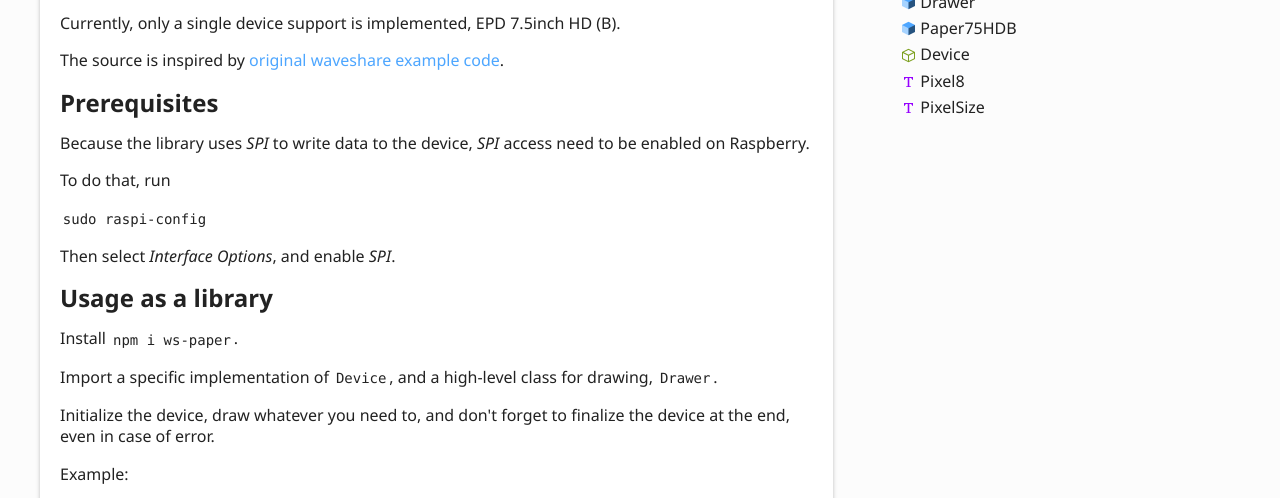
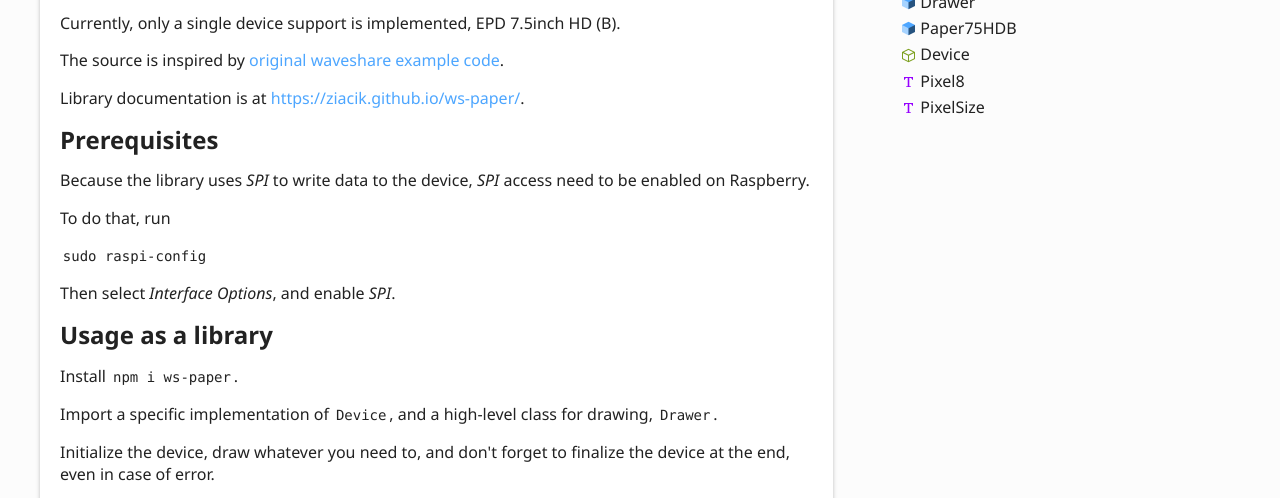
Before and after one commit to ziacik/ws-paper, a plain HTML site: page index.html in a window 1280 px wide. Shown: the part 260-758 px from the top of the page. Drawn offline with Linux system fonts and the light colour scheme.

Commit message:
Deploying to gh-pages from @ ziacik/ws-paper@d0de1165cc04652ef9eb74a171790dd851033126 🚀

```diff
--- a/index.html
+++ b/index.html
@@ -5,6 +5,7 @@
 <p>High-level javascript library and CLI for drawing on a Waveshare e-Paper using Raspberry PI GPIO.</p>
 <p>Currently, only a single device support is implemented, EPD 7.5inch HD (B).</p>
 <p>The source is inspired by <a href="https://github.com/waveshare/e-Paper/blob/04d4621789dd6832222e1c7be8f04f93f51df331/RaspberryPi_JetsonNano/c/examples/EPD_7in5b_HD_test.c">original waveshare example code</a>.</p>
+<p>Library documentation is at <a href="https://ziacik.github.io/ws-paper/">https://ziacik.github.io/ws-paper/</a>.</p>
 
 <a href="#prerequisites" id="prerequisites" style="color: inherit; text-decoration: none;">
   <h2>Prerequisites</h2>
```
Also changed, not shown: classes/Drawer.html (+1 -1 lines), classes/Paper75HDB.html (+1 -1 lines), interfaces/Device.html (+1 -1 lines), modules.html (+1 -1 lines).
